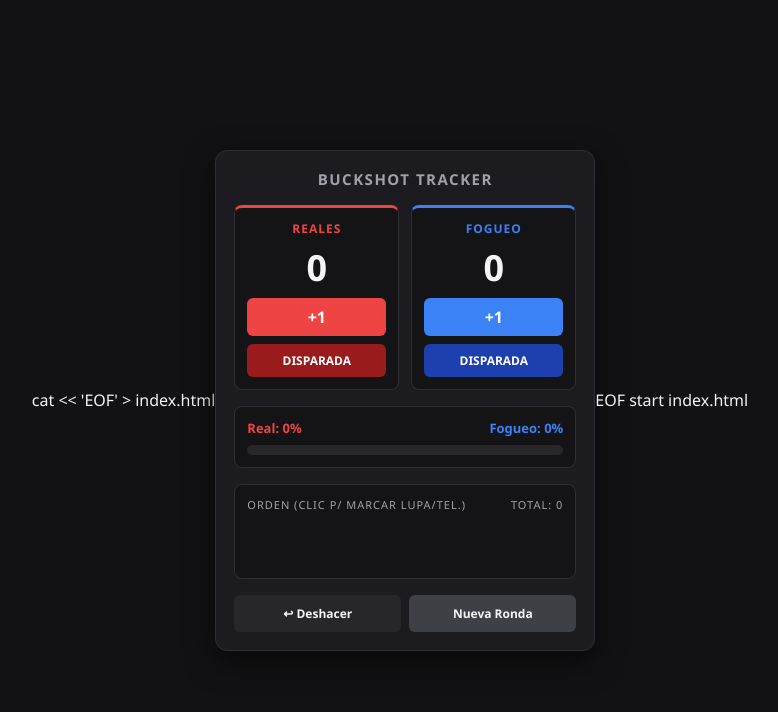
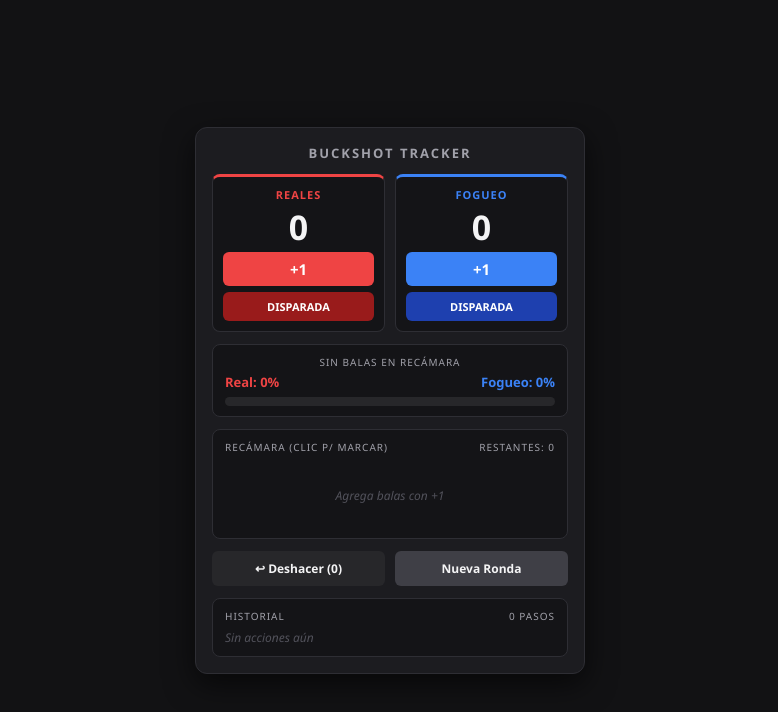
Before and after one commit to ouroborosuy-dev/buckshot-roulette-tracker, a plain HTML site: page index.html in a window 1280 px wide. Shown: the whole page, without its empty margins (250-1028 px from the left). Drawn offline with Linux system fonts and the light colour scheme.

Commit message:
Push de seba

```diff
--- a/index.html
+++ b/index.html
@@ -1,301 +1,150 @@
-    cat << 'EOF' > index.html
 <!DOCTYPE html>
 <html lang="es">
 <head>
 <meta charset="UTF-8">
 <meta name="viewport" content="width=device-width, initial-scale=1.0">
-<title>Buckshot Roulette Tracker</title>
+<title>Buckshot Tracker</title>
 <style>
-  :root {
-    --bg: #121214;
-    --card: #1c1c20;
-    --border: #2e2e34;
-    --live: #ef4444;
-    --live-dark: #991b1b;
-    --blank: #3b82f6;
-    --blank-dark: #1e40af;
-    --text: #f4f4f5;
-    --muted: #a1a1aa;
-  }
-  * { box-sizing: border-box; font-family: 'Segoe UI', system-ui, sans-serif; user-select: none; }
-  body {
-    background: var(--bg);
-    color: var(--text);
-    display: flex;
-    justify-content: center;
-    align-items: center;
-    min-height: 100vh;
-    margin: 0;
-    padding: 12px;
-  }
-  .app {
-    background: var(--card);
-    border: 1px solid var(--border);
-    border-radius: 12px;
-    padding: 18px;
-    width: 100%;
-    max-width: 380px;
-    box-shadow: 0 10px 30px rgba(0,0,0,0.6);
-  }
-  h1 {
-    font-size: 15px;
-    text-transform: uppercase;
-    letter-spacing: 1.5px;
-    color: var(--muted);
-    margin: 0 0 16px 0;
-    text-align: center;
-  }
-  .counters {
-    display: grid;
-    grid-template-columns: 1fr 1fr;
-    gap: 12px;
-    margin-bottom: 16px;
-  }
-  .box {
-    background: #141417;
-    border: 1px solid var(--border);
-    border-radius: 8px;
-    padding: 12px;
-    text-align: center;
-  }
-  .box.live { border-top: 3px solid var(--live); }
-  .box.blank { border-top: 3px solid var(--blank); }
-  .label { font-size: 12px; font-weight: 700; letter-spacing: 1px; }
-  .live .label { color: var(--live); }
-  .blank .label { color: var(--blank); }
-  .count { font-size: 36px; font-weight: 800; margin: 6px 0; }
-  .btns { display: flex; gap: 6px; justify-content: center; }
-  button {
-    border: none;
-    border-radius: 6px;
-    color: white;
-    font-weight: 700;
-    cursor: pointer;
-    transition: opacity 0.15s, transform 0.05s;
-  }
-  button:active { transform: scale(0.95); }
-  button:hover { opacity: 0.9; }
-  .btn-add-live { background: var(--live); padding: 8px 14px; font-size: 16px; flex: 1; }
-  .btn-add-blank { background: var(--blank); padding: 8px 14px; font-size: 16px; flex: 1; }
-  .btn-shoot {
-    width: 100%;
-    margin-top: 8px;
-    padding: 8px;
-    font-size: 12px;
-    text-transform: uppercase;
-  }
-  .live .btn-shoot { background: var(--live-dark); }
-  .blank .btn-shoot { background: var(--blank-dark); }
-  .prob-bar-container {
-    background: #141417;
-    border-radius: 8px;
-    padding: 12px;
-    border: 1px solid var(--border);
-    margin-bottom: 16px;
-  }
-  .prob-text {
-    display: flex;
-    justify-content: space-between;
-    font-size: 13px;
-    font-weight: 700;
-    margin-bottom: 8px;
-  }
-  .bar {
-    height: 10px;
-    background: #27272a;
-    border-radius: 5px;
-    overflow: hidden;
-    display: flex;
-  }
-  .bar-live { background: var(--live); transition: width 0.25s; }
-  .bar-blank { background: var(--blank); transition: width 0.25s; }
-  .chamber-section {
-    background: #141417;
-    border: 1px solid var(--border);
-    border-radius: 8px;
-    padding: 12px;
-    margin-bottom: 16px;
-  }
-  .chamber-title {
-    font-size: 11px;
-    color: var(--muted);
-    text-transform: uppercase;
-    letter-spacing: 1px;
-    margin-bottom: 10px;
-    display: flex;
-    justify-content: space-between;
-  }
-  .shells {
-    display: flex;
-    flex-wrap: wrap;
-    gap: 8px;
-    min-height: 44px;
-    align-items: center;
-  }
-  .shell {
-    width: 34px;
-    height: 44px;
-    border-radius: 6px;
-    border: 2px dashed var(--border);
-    display: flex;
-    align-items: center;
-    justify-content: center;
-    font-size: 12px;
-    font-weight: 800;
-    cursor: pointer;
-    color: var(--muted);
-    background: #1c1c20;
-  }
-  .shell.known-live { background: var(--live); border: 2px solid #fca5a5; color: white; }
-  .shell.known-blank { background: var(--blank); border: 2px solid #93c5fd; color: white; }
-  .controls {
-    display: grid;
-    grid-template-columns: 1fr 1fr;
-    gap: 8px;
-  }
-  .btn-sec {
-    background: #27272a;
-    color: var(--text);
-    padding: 10px;
-    font-size: 12px;
-  }
-  .btn-reset { background: #3f3f46; }
+  :root { --bg:#121214; --card:#1c1c20; --bdr:#2e2e34; --live:#ef4444; --ld:#991b1b; --blk:#3b82f6; --bd:#1e40af; --txt:#f4f4f5; --mut:#a1a1aa; }
+  * { box-sizing:border-box; font-family:'Segoe UI',system-ui,sans-serif; user-select:none; }
+  body { background:var(--bg); color:var(--txt); display:flex; justify-content:center; align-items:center; min-height:100vh; margin:0; padding:12px; }
+  .app { background:var(--card); border:1px solid var(--bdr); border-radius:12px; padding:16px; width:100%; max-width:390px; box-shadow:0 10px 30px rgba(0,0,0,.6); }
+  h1 { font-size:13px; text-transform:uppercase; letter-spacing:2px; color:var(--mut); margin:0 0 12px; text-align:center; }
+  .grid { display:grid; grid-template-columns:1fr 1fr; gap:10px; margin-bottom:12px; }
+  .box { background:#141417; border:1px solid var(--bdr); border-radius:8px; padding:10px; text-align:center; }
+  .box.live { border-top:3px solid var(--live); } .box.blank { border-top:3px solid var(--blk); }
+  .lbl { font-size:11px; font-weight:700; letter-spacing:1px; }
+  .live .lbl { color:var(--live); } .blank .lbl { color:var(--blk); }
+  .cnt { font-size:34px; font-weight:800; margin:2px 0; }
+  button { border:none; border-radius:6px; color:#fff; font-weight:700; cursor:pointer; }
+  button:active { transform:scale(.96); }
+  .btn-add { width:100%; padding:7px; font-size:15px; }
+  .live .btn-add { background:var(--live); } .blank .btn-add { background:var(--blk); }
+  .btn-sht { width:100%; margin-top:6px; padding:7px; font-size:11px; text-transform:uppercase; }
+  .live .btn-sht { background:var(--ld); } .blank .btn-sht { background:var(--bd); }
+  .panel { background:#141417; border:1px solid var(--bdr); border-radius:8px; padding:10px 12px; margin-bottom:12px; }
+  .p-hdr { font-size:10px; color:var(--mut); text-transform:uppercase; letter-spacing:1px; margin-bottom:4px; text-align:center; }
+  .p-txt { display:flex; justify-content:space-between; font-size:13px; font-weight:800; margin-bottom:6px; }
+  .bar { height:9px; background:#27272a; border-radius:5px; overflow:hidden; display:flex; }
+  .b-l { background:var(--live); transition:width .2s; } .b-b { background:var(--blk); transition:width .2s; }
+  .c-hdr { font-size:10px; color:var(--mut); text-transform:uppercase; letter-spacing:1px; margin-bottom:10px; display:flex; justify-content:space-between; }
+  .shells { display:flex; flex-wrap:wrap; gap:9px; min-height:64px; align-items:center; justify-content:center; }
+  .empty { font-size:12px; color:#52525b; font-style:italic; }
+  .shell { width:28px; height:54px; display:flex; flex-direction:column; cursor:pointer; position:relative; }
+  .shell.next::after { content:'▲'; position:absolute; bottom:-13px; left:50%; transform:translateX(-50%); font-size:9px; color:#fbbf24; }
+  .s-body { flex:1; background:#27272a; border:2px solid #3f3f46; border-bottom:none; border-radius:5px 5px 0 0; display:flex; align-items:center; justify-content:center; font-size:12px; font-weight:800; color:var(--mut); }
+  .s-brass { height:12px; background:linear-gradient(90deg,#a16207,#eab308,#a16207); border-radius:0 0 3px 3px; border:1px solid #854d0e; }
+  .shell.k-live .s-body { background:var(--live); border-color:#fca5a5; color:#fff; }
+  .shell.k-blank .s-body { background:var(--blk); border-color:#93c5fd; color:#fff; }
+  .shell.spent { opacity:.25; pointer-events:none; filter:grayscale(50%); }
+  .shell.spent .s-body { text-decoration:line-through; }
+  .btn-sec { background:#27272a; color:var(--txt); padding:9px; font-size:12px; }
+  .h-list { max-height:85px; overflow-y:auto; font-size:11px; display:flex; flex-direction:column; gap:3px; }
+  .h-item { display:flex; justify-content:space-between; padding:3px 6px; background:#1c1c20; border-radius:4px; border-left:2px solid #52525b; }
+  .h-live { border-left-color:var(--live); } .h-blank { border-left-color:var(--blk); } .h-mark { border-left-color:#fbbf24; }
 </style>
 </head>
 <body>
-
 <div class="app">
   <h1>Buckshot Tracker</h1>
-
-  <div class="counters">
+  <div class="grid">
     <div class="box live">
-      <div class="label">REALES</div>
-      <div class="count" id="liveCount">0</div>
-      <div class="btns">
-        <button class="btn-add-live" onclick="addShell('live')">+1</button>
-      </div>
-      <button class="btn-shoot" onclick="shoot('live')">Disparada</button>
+      <div class="lbl">REALES</div>
+      <div class="cnt" id="lCnt">0</div>
+      <button class="btn-add" onclick="add('live')">+1</button>
+      <button class="btn-sht" onclick="shoot('live')">Disparada</button>
     </div>
-
     <div class="box blank">
-      <div class="label">FOGUEO</div>
-      <div class="count" id="blankCount">0</div>
-      <div class="btns">
-        <button class="btn-add-blank" onclick="addShell('blank')">+1</button>
-      </div>
-      <button class="btn-shoot" onclick="shoot('blank')">Disparada</button>
+      <div class="lbl">FOGUEO</div>
+      <div class="cnt" id="bCnt">0</div>
+      <button class="btn-add" onclick="add('blank')">+1</button>
+      <button class="btn-sht" onclick="shoot('blank')">Disparada</button>
     </div>
   </div>
-
-  <div class="prob-bar-container">
-    <div class="prob-text">
-      <span style="color: var(--live)" id="liveProb">Real: 0%</span>
-      <span style="color: var(--blank)" id="blankProb">Fogueo: 0%</span>
-    </div>
-    <div class="bar">
-      <div class="bar-live" id="barLive" style="width: 0%"></div>
-      <div class="bar-blank" id="barBlank" style="width: 0%"></div>
-    </div>
+  <div class="panel">
+    <div class="p-hdr" id="nxtLbl">Próximo disparo</div>
+    <div class="p-txt"><span style="color:var(--live)" id="lPrb">Real: 0%</span><span style="color:var(--blk)" id="bPrb">Fogueo: 0%</span></div>
+    <div class="bar"><div class="b-l" id="barL" style="width:0%"></div><div class="b-b" id="barB" style="width:0%"></div></div>
   </div>
-
-  <div class="chamber-section">
-    <div class="chamber-title">
-      <span>Orden (Clic p/ marcar Lupa/Tel.)</span>
-      <span id="totalText">Total: 0</span>
-    </div>
-    <div class="shells" id="chamber"></div>
+  <div class="panel">
+    <div class="c-hdr"><span>Recámara (Clic p/ marcar)</span><span id="totTxt">Restantes: 0</span></div>
+    <div class="shells" id="chm"></div>
   </div>
-
-  <div class="controls">
-    <button class="btn-sec" onclick="undo()">↩ Deshacer</button>
-    <button class="btn-sec btn-reset" onclick="resetRound()">Nueva Ronda</button>
+  <div class="grid">
+    <button class="btn-sec" id="undoBtn" onclick="undo()">↩ Deshacer (0)</button>
+    <button class="btn-sec" style="background:#3f3f46" onclick="resetR()">Nueva Ronda</button>
+  </div>
+  <div class="panel" style="margin-bottom:0">
+    <div class="c-hdr" style="margin-bottom:6px"><span>Historial</span><span id="hCnt">0 pasos</span></div>
+    <div class="h-list" id="hList"><span class="empty">Sin acciones aún</span></div>
   </div>
 </div>
-
 <script>
-  let state = { live: 0, blank: 0, order: [] };
-  let history = [];
-
-  function saveHistory() {
-    history.push(JSON.parse(JSON.stringify(state)));
-    if (history.length > 30) history.shift();
+  let st = { live:0, blank:0, order:[], logs:[] }, hist = [];
+  const save = (txt, cls='') => { hist.push(JSON.parse(JSON.stringify(st))); st.logs.unshift({txt, cls}); };
+  function add(t) {
+    if (st.order.length >= 8) return;
+    save(t==='live' ? '+1 Real cargada' : '+1 Fogueo cargada', t==='live'?'h-live':'h-blank');
+    st[t]++; st.order.push({ status:'unknown', spent:false }); render();
   }
-
-  function addShell(type) {
-    if (state.live + state.blank >= 8) return;
-    saveHistory();
-    state[type]++;
-    state.order.push('unknown');
-    render();
+  function shoot(t) {
+    const i = st.order.findIndex(s => !s.spent);
+    if (st[t] <= 0 || i === -1) return;
+    save(`Disparo #${i+1}: ${t==='live'?'REAL':'FOGUEO'}`, t==='live'?'h-live':'h-blank');
+    st[t]--; st.order[i].spent = true; st.order[i].status = t; render();
   }
-
-  function shoot(type) {
-    if (state[type] <= 0) return;
-    saveHistory();
-    state[type]--;
-    if (state.order.length > 0) state.order.shift();
-    render();
+  function toggle(i) {
+    const s = st.order[i]; if (!s || s.spent) return;
+    let mL = 0, mB = 0;
+    st.order.forEach((x, idx) => { if (!x.spent && idx !== i) { if (x.status==='live') mL++; if (x.status==='blank') mB++; } });
+    const opts = ['unknown'];
+    if (mL < st.live) opts.push('live');
+    if (mB < st.blank) opts.push('blank');
+    const nxt = opts[(opts.indexOf(s.status) + 1) % opts.length];
+    save(`Bala #${i+1} -> ${nxt==='live'?'REAL':nxt==='blank'?'FOGUEO':'Incógnita'}`, 'h-mark');
+    s.status = nxt; render();
   }
-
-  function toggleSlot(index) {
-    saveHistory();
-    const cycle = { 'unknown': 'live', 'live': 'blank', 'blank': 'unknown' };
-    state.order[index] = cycle[state.order[index]];
-    render();
+  function undo() { if (hist.length) { st = hist.pop(); render(); } }
+  function resetR() { if (st.order.length) { save('Nueva ronda'); st.live=0; st.blank=0; st.order=[]; render(); } }
+  function render() {
+    document.getElementById('lCnt').textContent = st.live;
+    document.getElementById('bCnt').textContent = st.blank;
+    const rem = st.live + st.blank, nxt = st.order.findIndex(s => !s.spent);
+    document.getElementById('totTxt').textContent = `Restantes: ${rem}`;
+    let pL = 0, pB = 0;
+    if (rem > 0 && nxt !== -1) {
+      document.getElementById('nxtLbl').textContent = `Próximo disparo (Bala #${nxt+1})`;
+      const cur = st.order[nxt];
+      if (cur.status === 'live') { pL = 100; }
+      else if (cur.status === 'blank') { pB = 100; }
+      else {
+        let kL = 0, kB = 0, unk = 0;
+        st.order.forEach(x => { if (!x.spent) { if (x.status==='live') kL++; else if (x.status==='blank') kB++; else unk++; } });
+        const uL = Math.max(0, st.live - kL), uB = Math.max(0, st.blank - kB);
+        pL = (unk > 0 && (uL+uB) > 0) ? Math.round((uL/(uL+uB))*100) : Math.round((st.live/rem)*100);
+        pB = 100 - pL;
+      }
+    } else { document.getElementById('nxtLbl').textContent = 'Sin balas en recámara'; }
+    document.getElementById('lPrb').textContent = `Real: ${pL}%`;
+    document.getElementById('bPrb').textContent = `Fogueo: ${pB}%`;
+    document.getElementById('barL').style.width = pL+'%';
+    document.getElementById('barB').style.width = pB+'%';
+    const chm = document.getElementById('chm'); chm.innerHTML = '';
+    if (!st.order.length) chm.innerHTML = '<span class="empty">Agrega balas con +1</span>';
+    st.order.forEach((s, i) => {
+      const d = document.createElement('div');
+      d.className = `shell ${s.status==='live'?'k-live':s.status==='blank'?'k-blank':''} ${s.spent?'spent':''} ${i===nxt?'next':''}`;
+      if (!s.spent) d.onclick = () => toggle(i);
+      d.innerHTML = `<div class="s-body">${i+1}</div><div class="s-brass"></div>`;
+      chm.appendChild(d);
+    });
+    document.getElementById('undoBtn').textContent = `↩ Deshacer (${hist.length})`;
+    document.getElementById('hCnt').textContent = `${hist.length} pasos`;
+    const hl = document.getElementById('hList');
+    hl.innerHTML = st.logs.length ? '' : '<span class="empty">Sin acciones aún</span>';
+    st.logs.forEach((l, idx) => { hl.innerHTML += `<div class="h-item ${l.cls}"><span>${l.txt}</span><span style="color:#71717a">#${st.logs.length-idx}</span></div>`; });
   }
-
-  function undo() {
-    if (history.length === 0) return;
-    state = history.pop();
-    render();
-  }
-
-  function resetRound() {
-    saveHistory();
-    state = { live: 0, blank: 0, order: [] };
-    render();
-  }
-
-  function render() {
-    document.getElementById('liveCount').textContent = state.live;
-    document.getElementById('blankCount').textContent = state.blank;
-
-    const total = state.live + state.blank;
-    document.getElementById('totalText').textContent = `Total: ${total}`;
-
-    let pLive = 0, pBlank = 0;
-    if (total > 0) {
-      // Si el siguiente cartucho ya está marcado con lupa/teléfono, la probabilidad es 100% / 0%
-      if (state.order[0] === 'live') {
-        pLive = 100; pBlank = 0;
-      } else if (state.order[0] === 'blank') {
-        pLive = 0; pBlank = 100;
-      } else {
-        pLive = Math.round((state.live / total) * 100);
-        pBlank = 100 - pLive;
-      }
-    }
-
-    document.getElementById('liveProb').textContent = `Real: ${pLive}%`;
-    document.getElementById('blankProb').textContent = `Fogueo: ${pBlank}%`;
-    document.getElementById('barLive').style.width = `${pLive}%`;
-    document.getElementById('barBlank').style.width = `${pBlank}%`;
-
-    const chamber = document.getElementById('chamber');
-    chamber.innerHTML = '';
-    state.order.forEach((status, i) => {
-      const div = document.createElement('div');
-      div.className = 'shell' + (status === 'live' ? ' known-live' : status === 'blank' ? ' known-blank' : '');
-      div.textContent = i + 1;
-      div.title = 'Clic para alternar: Desconocida -> Real -> Fogueo';
-      div.onclick = () => toggleSlot(i);
-      chamber.appendChild(div);
-    });
-  }
-
   render();
 </script>
 </body>
 </html>
-EOF
-start index.html
```
